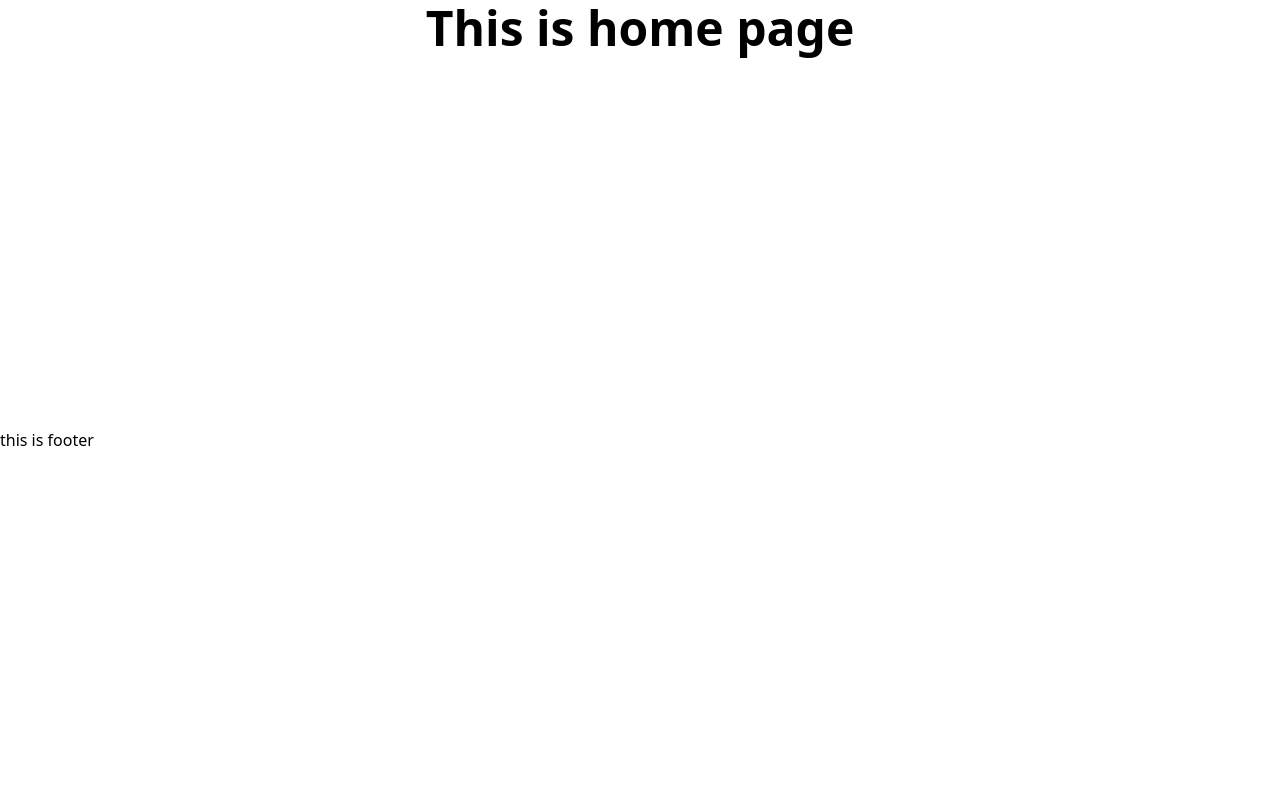
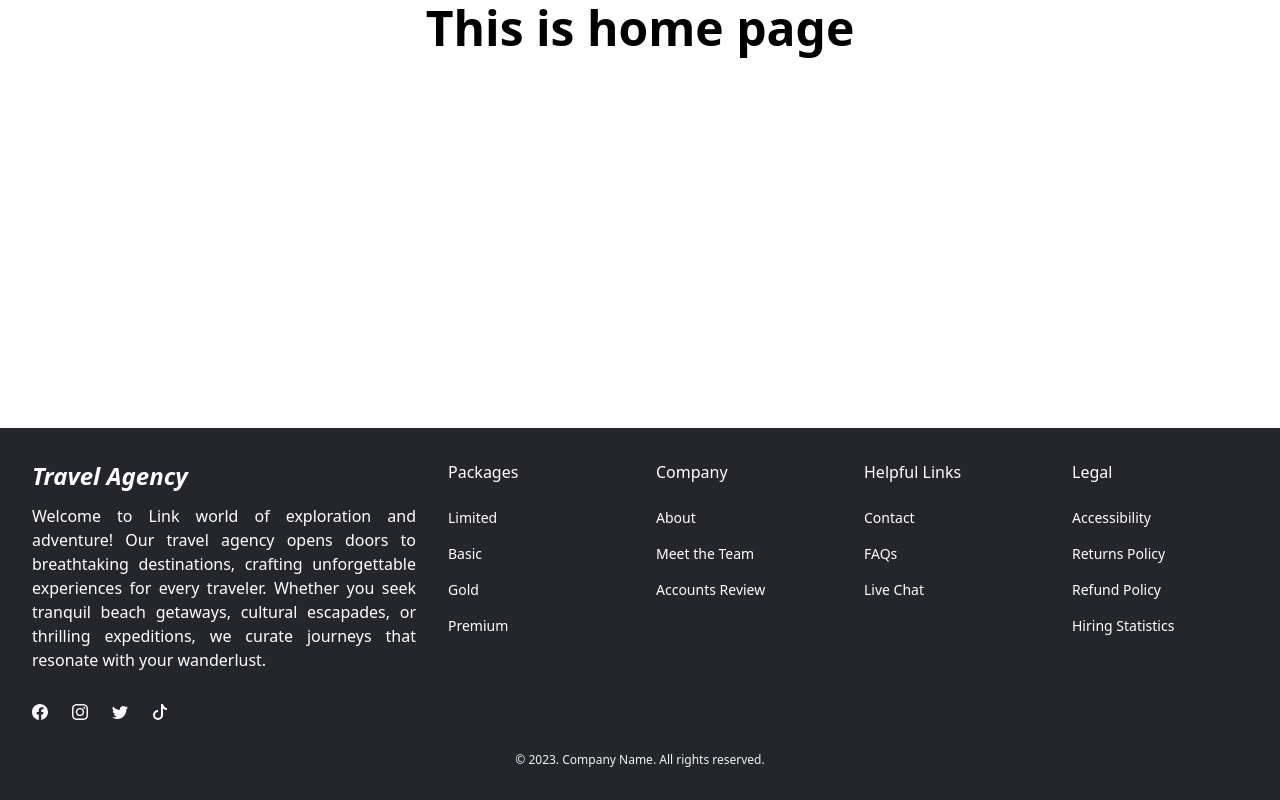
Before and after one commit to git-sujon/travel-agencies-all-in-one-place, a Next.js app: page / in a window 1280 px wide. Shown: the part 396-1196 px from the top of the page. Before the commit the page ends 848 px from the top, so only its background shows below. Built offline with nearby package versions, Linux system fonts and the light colour scheme.

Commit message:
Initail Footer added

```diff
--- a/package.json
+++ b/package.json
@@ -22,6 +22,7 @@
     "react-dom": "18.2.0",
     "react-hook-form": "^7.45.4",
     "react-hot-toast": "^2.4.1",
+    "react-icons": "^4.10.1",
     "react-redux": "^8.1.2",
     "tailwindcss": "3.3.3",
     "typescript": "5.1.6"
--- a/src/components/UI/Shared/Footer.tsx
+++ b/src/components/UI/Shared/Footer.tsx
@@ -1,9 +1,196 @@
+import Link from "next/link";
+import { BsFacebook, BsInstagram, BsTwitter, BsTiktok } from "react-icons/bs";
+
 const Footer = () => {
-    return (
-        <div>
-            this is footer
+  return (
+    <footer className=" bg-accent text-white ">
+      <div className="mx-auto max-w-screen-2xl space-y-8 px-4 py-8 sm:px-6 lg:space-y-8 lg:px-8">
+        <div className="grid grid-cols-1 gap-8 lg:grid-cols-3">
+          <div>
+            <div className="text-teal-600"></div>
+
+            <p className="text-2xl font-bold italic mb-3">Travel Agency</p>
+            <p className="text-justify">
+              Welcome to Link world of exploration and adventure! Our travel
+              agency opens doors to breathtaking destinations, crafting
+              unforgettable experiences for every traveler. Whether you seek
+              tranquil beach getaways, cultural escapades, or thrilling
+              expeditions, we curate journeys that resonate with your
+              wanderlust.
+            </p>
+
+            <ul className="mt-8 flex gap-6">
+              <li>
+                <Link
+                  href="/"
+                  rel="noreferrer"
+                  target="_blank"
+                  className=" transition hover:text-secondary"
+                >
+                  <span className="sr-only">Facebook</span>
+
+                  <BsFacebook />
+                </Link>
+              </li>
+
+              <li>
+                <Link
+                  href="/"
+                  rel="noreferrer"
+                  target="_blank"
+                  className=" transition hover:text-secondary"
+                >
+                  <span className="sr-only">Instagram</span>
+
+                  <BsInstagram />
+                </Link>
+              </li>
+
+              <li>
+                <Link
+                  href="/"
+                  rel="noreferrer"
+                  target="_blank"
+                  className=" transition hover:text-secondary"
+                >
+                  <span className="sr-only">Twitter</span>
+
+                  <BsTwitter />
+                </Link>
+              </li>
+
+              <li>
+                <Link
+                  href="/"
+                  rel="noreferrer"
+                  target="_blank"
+                  className=" transition hover:text-secondary"
+                >
+                  <span className="sr-only">Tiktok</span>
+
+                  <BsTiktok />
+                </Link>
+              </li>
+            </ul>
+          </div>
+
+          <div className="grid grid-cols-1 gap-8 sm:grid-cols-2 lg:col-span-2 lg:grid-cols-4">
+            <div>
+              <p className="font-medium ">Packages</p>
+
+              <ul className="mt-6 space-y-4 text-sm">
+                <li>
+                  <Link href="#" className=" transition hover:text-secondaryhover:text-secondary">
+                    Limited
+                  </Link>
+                </li>
+
+                <li>
+                  <Link href="#" className=" transition hover:text-secondaryhover:text-secondary">
+                    Basic
+                  </Link>
+                </li>
+
+                <li>
+                  <Link href="#" className=" transition hover:text-secondaryhover:text-secondary">
+                    Gold
+                  </Link>
+                </li>
+
+                <li>
+                  <Link href="#" className=" transition hover:text-secondaryhover:text-secondary">
+                    Premium
+                  </Link>
+                </li>
+              </ul>
+            </div>
+
+            <div>
+              <p className="font-medium ">Company</p>
+
+              <ul className="mt-6 space-y-4 text-sm">
+                <li>
+                  <Link href="#" className=" transition hover:text-secondaryhover:text-secondary">
+                    About
+                  </Link>
+                </li>
+
+                <li>
+                  <Link href="#" className=" transition hover:text-secondaryhover:text-secondary">
+                    Meet the Team
+                  </Link>
+                </li>
+
+                <li>
+                  <Link href="#" className=" transition hover:text-secondaryhover:text-secondary">
+                    Accounts Review
+                  </Link>
+                </li>
+              </ul>
+            </div>
+
+            <div>
+              <p className="font-medium ">Helpful Links</p>
+
+              <ul className="mt-6 space-y-4 text-sm">
+                <li>
+                  <Link href="#" className=" transition hover:text-secondaryhover:text-secondary">
+                    Contact
+                  </Link>
+                </li>
+
+                <li>
+                  <Link href="#" className=" transition hover:text-secondaryhover:text-secondary">
+                    FAQs
+                  </Link>
+                </li>
+
+                <li>
+                  <Link href="#" className=" transition hover:text-secondaryhover:text-secondary">
+                    Live Chat
+                  </Link>
+                </li>
+              </ul>
+            </div>
+
+            <div>
+              <p className="font-medium ">Legal</p>
+
+              <ul className="mt-6 space-y-4 text-sm">
+                <li>
+                  <Link href="#" className=" transition hover:text-secondaryhover:text-secondary">
+                    Accessibility
+                  </Link>
+                </li>
+
+                <li>
+                  <Link href="#" className=" transition hover:text-secondaryhover:text-secondary">
+                    Returns Policy
+                  </Link>
+                </li>
+
+                <li>
+                  <Link href="#" className=" transition hover:text-secondaryhover:text-secondary">
+                    Refund Policy
+                  </Link>
+                </li>
+
+                <li>
+                  <Link href="#" className=" transition hover:text-secondaryhover:text-secondary">
+                    Hiring Statistics
+                  </Link>
+                </li>
+              </ul>
+            </div>
+          </div>
         </div>
-    );
+
+        <p className="text-xs text-gray-100 text-center">
+          &copy; 2023. Company Name. All rights reserved.
+        </p>
+      </div>
+    </footer>
+  );
 };
 
 export default Footer;
--- /dev/null
+++ b/src/components/UI/Shared/Footera.tsx
@@ -0,0 +1,60 @@
+import Link from "next/link";
+import React, { useEffect, useState } from "react";
+
+const Footer = () => {
+  return (
+    <div>
+      <footer className="footer p-10 bg-accent text-white grid grid-cols-1 md:grid-cols-3 lg:grid-cols-4 gap-10">
+        {/* site info  */}
+        <div className="col-span-2 ">
+          <p className="text-2xl font-bold italic mb-3">Travel Agency</p>
+          <p className="text-justify">
+            Welcome to a world of exploration and adventure! Our travel agency
+            opens doors to breathtaking destinations, crafting unforgettable
+            experiences for every traveler. Whether you seek tranquil beach
+            getaways, cultural escapades, or thrilling expeditions, we curate
+            journeys that resonate with your wanderlust.
+          </p>
+        </div>
+
+        {/* links  */}
+        <div>
+          <p className="text-xl font-bold ">Packages</p>
+          <div className="flex flex-col font-semibold ">
+            <Link href="" className="hover:text-secondary text-sm">
+              Limited
+            </Link>
+            <Link href="" className="hover:text-secondary text-sm">
+              Basic
+            </Link>
+            <Link href="" className="hover:text-secondary text-sm">
+              Gold
+            </Link>
+            <Link href="" className="hover:text-secondary text-sm">
+              Premium
+            </Link>
+          </div>
+        </div>
+        <div>
+          <p className="text-xl font-bold ">Company</p>
+          <div className="flex flex-col font-semibold ">
+            <Link href="" className="hover:text-secondary text-sm">
+              About us
+            </Link>
+            <Link href="" className="hover:text-secondary text-sm">
+              Contact us
+            </Link>
+            <Link href="" className="hover:text-secondary text-sm">
+              Career
+            </Link>
+            <Link href="" className="hover:text-secondary text-sm">
+              FAQ
+            </Link>
+          </div>
+        </div>
+      </footer>
+    </div>
+  );
+};
+
+export default Footer;
--- a/src/components/layout/RootLayout.tsx
+++ b/src/components/layout/RootLayout.tsx
@@ -1,5 +1,6 @@
+import Footer from "../UI/Shared/Footer";
 import Navbar from "../UI/Shared/Navbar";
-import Footer from "../UI/Shared/Footer";
+
 import { Toaster } from "react-hot-toast";
 
 interface RootLayoutProps {
```
Also changed, not shown: 1 other file (tests, documents, lock files or other folders).
